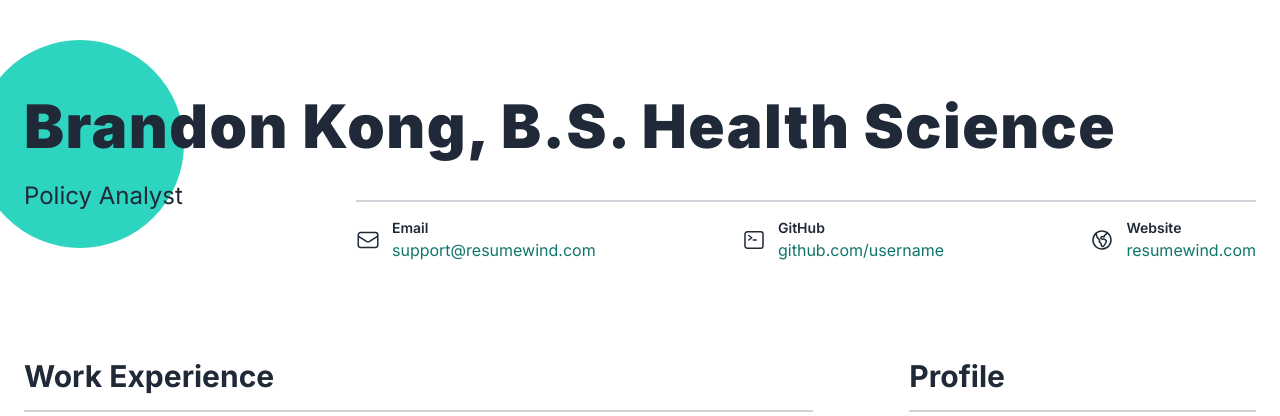
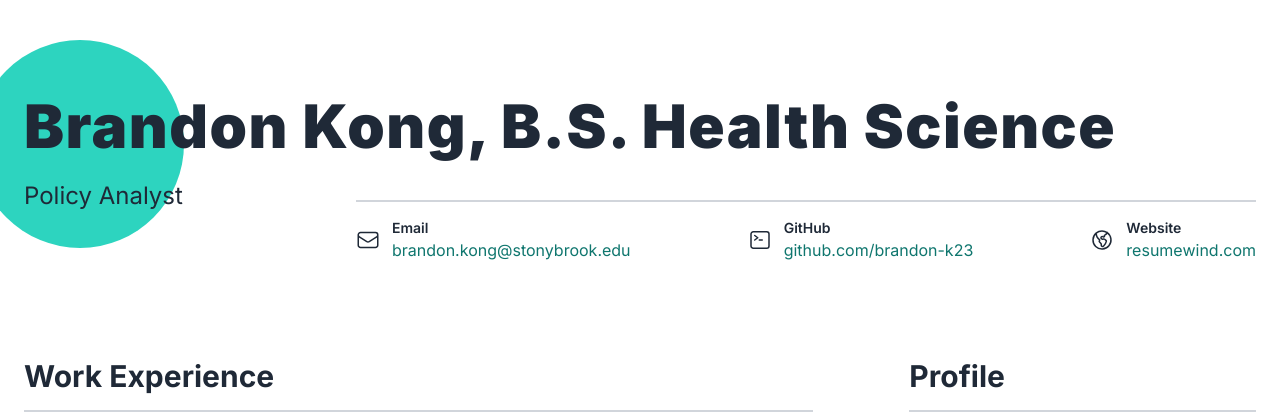
Before and after one commit to brandon-k23/bkong-han462-work, a Flask app: page / in a window 1280 px wide. Shown: the top 416 px of the page. Run offline with Flask 3, Linux system fonts and the light colour scheme.

Commit message:
updated the contact items

```diff
--- a/app.py
+++ b/app.py
@@ -5,4 +5,4 @@ app = Flask(__name__)
 def hello_world():
     return render_template('home.html')
 
-app.run(host='0.0.0.0', port=5000)
+#app.run(host='0.0.0.0', port=5000)
--- a/templates/home.html
+++ b/templates/home.html
@@ -63,11 +63,11 @@
                   <p class="mb-0 font-semibold text-sm">Email</p>
                   <p class="mb-0">
                     <a
-                      href="mailto:support@resumewind.com"
+                      href="mailto:brandon.kong@stonybrook.edu"
                       target="_blank"
                       rel="noreferrer"
                     >
-                      support@resumewind.com
+                      brandon.kong@stonybrook.edu
                     </a>
                   </p>
                 </div>
@@ -95,11 +95,11 @@
                   <p class="mb-0 font-semibold text-sm">GitHub</p>
                   <p class="mb-0">
                     <a
-                      href="https://github.com/username"
+                      href="https://github.com/brandon-k23"
                       target="_blank"
                       rel="noreferrer"
                     >
-                      github.com/username
+                      github.com/brandon-k23
                     </a>
                   </p>
                 </div>
```
